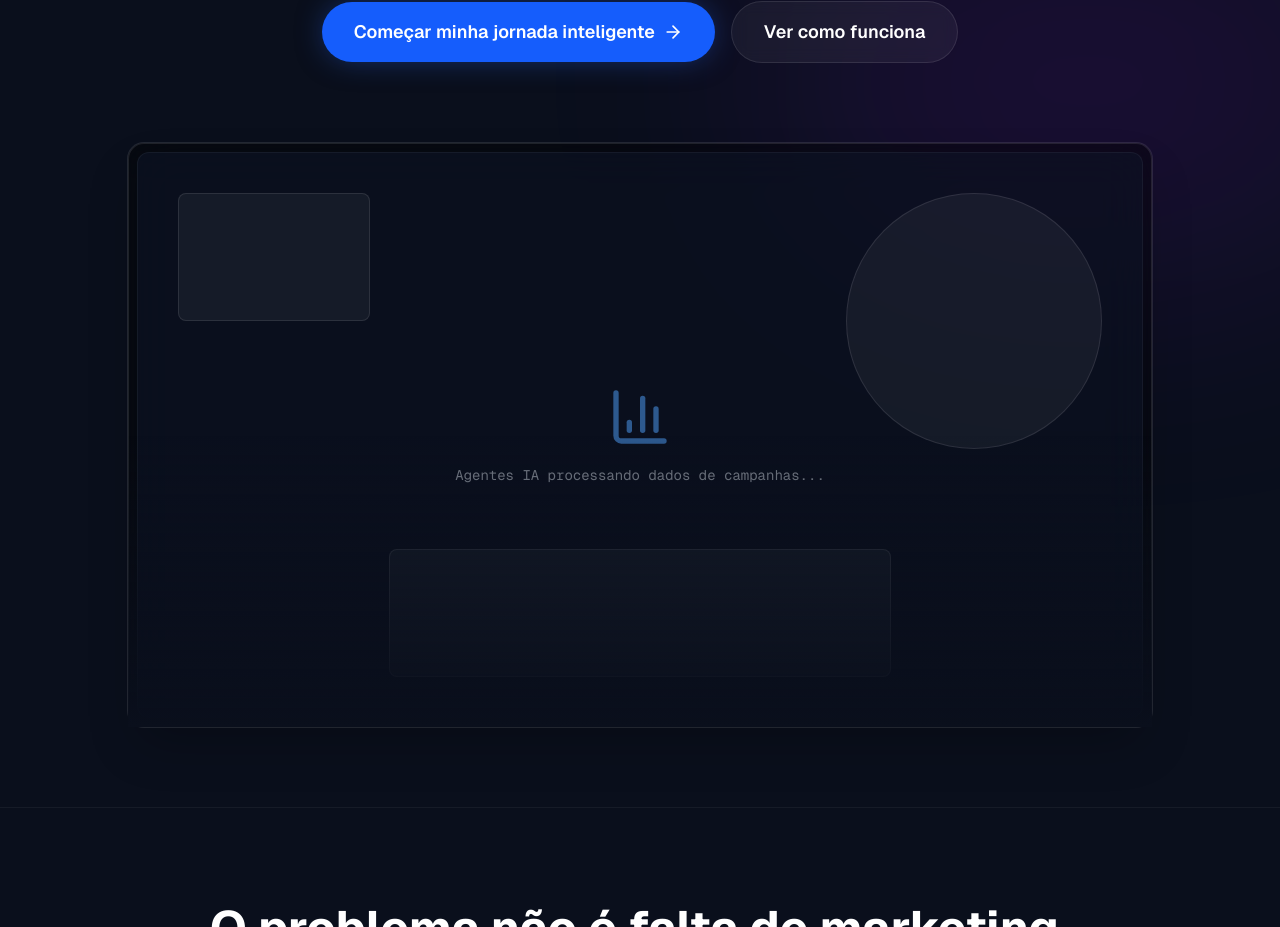
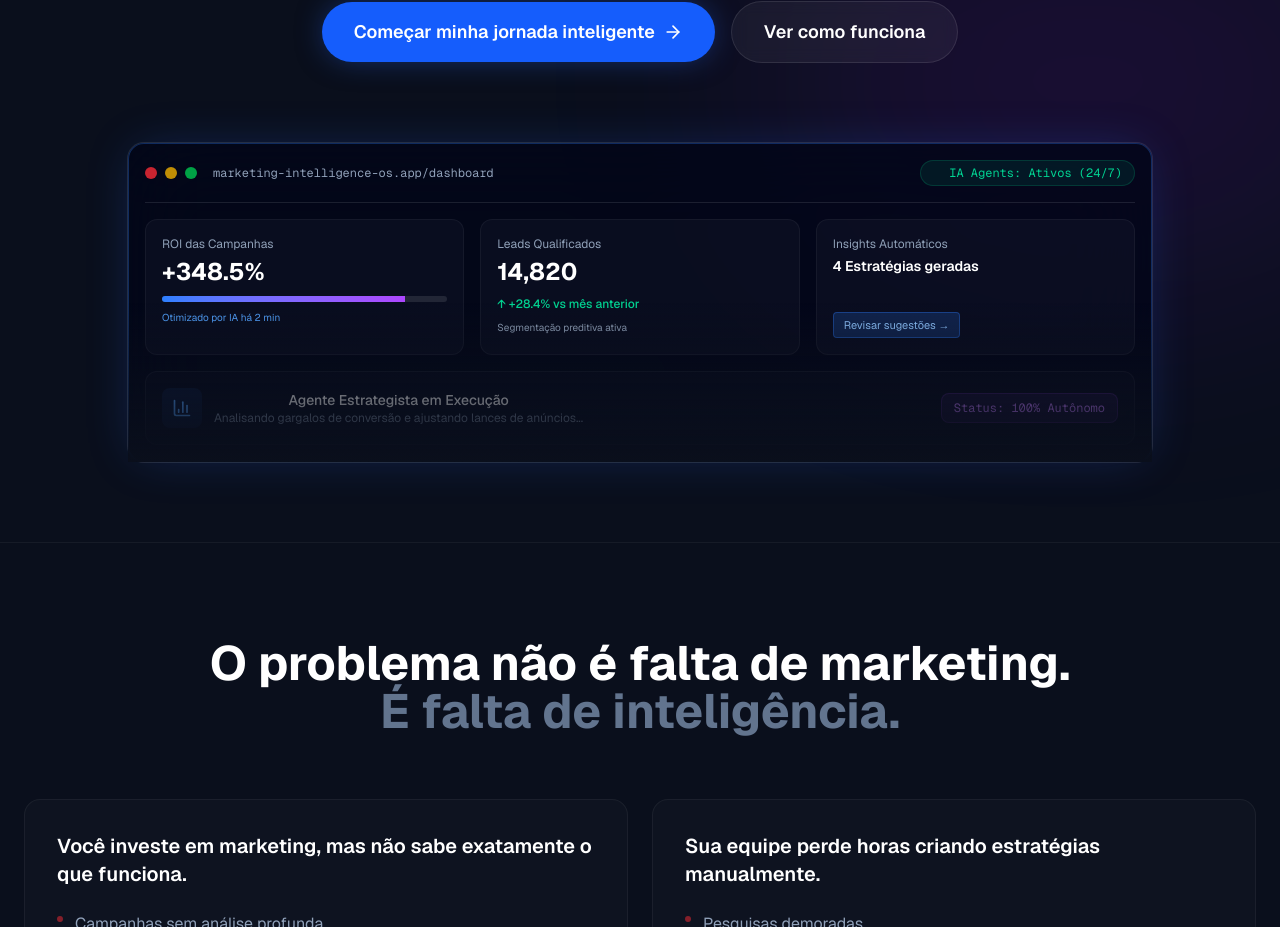
Before and after one commit to felipecarnaubasp-dot/marketing-intelligence-os, a Next.js app: page / in a window 1280 px wide. Shown: the part 679-1606 px from the top of the page. Built offline with nearby package versions, Linux system fonts and the light colour scheme.

Commit message:
Update page.tsx

```diff
--- a/app/page.tsx
+++ b/app/page.tsx
@@ -1,4 +1,3 @@
-
 "use client";
 import React from 'react';
 import {
@@ -19,7 +18,7 @@ export default function LandingPage() {
 
       <div className="relative z-10">
 
-        {/* NAV (Opcional, apenas para dar contexto de SaaS) */}
+        {/* NAV */}
         <nav className="flex items-center justify-between px-6 py-6 max-w-7xl mx-auto border-b border-white/5">
           <div className="flex items-center gap-2">
             <Brain className="w-8 h-8 text-blue-500" />
@@ -59,20 +58,77 @@ export default function LandingPage() {
             </button>
           </div>
 
-          {/* DASHBOARD MOCKUP */}
+          {/* DASHBOARD MOCKUP MELHORADO */}
           <div className="mt-20 relative mx-auto max-w-5xl">
-            <div className="absolute inset-0 bg-gradient-to-t from-[#0a0f1c] via-transparent to-transparent z-10" />
-            <div className="rounded-2xl border border-white/10 bg-black/40 backdrop-blur-xl p-2 shadow-2xl overflow-hidden ring-1 ring-white/10">
-              <div className="rounded-xl border border-white/5 bg-slate-900/50 aspect-video relative overflow-hidden flex items-center justify-center">
-                <div className="text-center opacity-50">
-                  <BarChart3 className="w-16 h-16 mx-auto mb-4 text-blue-400" />
-                  <p className="text-sm font-mono">Agentes IA processando dados de campanhas...</p>
+            <div className="absolute inset-0 bg-gradient-to-t from-[#0a0f1c] via-transparent to-transparent z-10 pointer-events-none" />
+            <div className="rounded-2xl border border-blue-500/30 bg-slate-950/80 backdrop-blur-2xl p-4 shadow-[0_0_50px_-10px_rgba(37,99,235,0.3)] overflow-hidden ring-1 ring-white/10">
+
+              {/* Barra superior do sistema */}
+              <div className="flex items-center justify-between pb-4 mb-4 border-b border-white/10">
+                <div className="flex items-center gap-2">
+                  <span className="w-3 h-3 rounded-full bg-red-500/80 inline-block"></span>
+                  <span className="w-3 h-3 rounded-full bg-yellow-500/80 inline-block"></span>
+                  <span className="w-3 h-3 rounded-full bg-green-500/80 inline-block"></span>
+                  <span className="text-xs font-mono text-slate-400 ml-2">marketing-intelligence-os.app/dashboard</span>
                 </div>
-                {/* Holographic glowing lines simulating dashboard */}
-                <div className="absolute top-10 left-10 w-48 h-32 bg-white/5 border border-white/10 rounded-lg"></div>
-                <div className="absolute top-10 right-10 w-64 h-64 bg-white/5 border border-white/10 rounded-full"></div>
-                <div className="absolute bottom-10 left-1/4 right-1/4 h-32 bg-white/5 border border-white/10 rounded-lg"></div>
+                <div className="flex items-center gap-2 px-3 py-1 rounded-full bg-emerald-500/10 border border-emerald-500/20 text-emerald-400 text-xs font-mono">
+                  <span className="w-2 h-2 rounded-full bg-emerald-400 animate-ping"></span>
+                  IA Agents: Ativos (24/7)
+                </div>
               </div>
+
+              {/* Grid de Conteúdo do Dashboard */}
+              <div className="grid grid-cols-1 md:grid-cols-3 gap-4 text-left">
+
+                {/* Card de Crescimento */}
+                <div className="p-4 rounded-xl bg-white/[0.03] border border-white/5 relative overflow-hidden">
+                  <div className="text-xs text-slate-400 mb-1">ROI das Campanhas</div>
+                  <div className="text-2xl font-bold text-white mb-2">+348.5%</div>
+                  <div className="w-full bg-white/10 h-1.5 rounded-full overflow-hidden">
+                    <div className="bg-gradient-to-r from-blue-500 to-purple-500 h-full w-[85%]"></div>
+                  </div>
+                  <span className="text-[10px] text-blue-400 mt-2 inline-block">Otimizado por IA há 2 min</span>
+                </div>
+
+                {/* Card de Leads / Conversão */}
+                <div className="p-4 rounded-xl bg-white/[0.03] border border-white/5 relative overflow-hidden">
+                  <div className="text-xs text-slate-400 mb-1">Leads Qualificados</div>
+                  <div className="text-2xl font-bold text-white mb-2">14,820</div>
+                  <div className="flex items-center gap-1 text-xs text-emerald-400 font-medium">
+                    <span>↑ +28.4% vs mês anterior</span>
+                  </div>
+                  <span className="text-[10px] text-slate-400 mt-2 inline-block">Segmentação preditiva ativa</span>
+                </div>
+
+                {/* Card de Decisões */}
+                <div className="p-4 rounded-xl bg-white/[0.03] border border-white/5 relative overflow-hidden flex flex-col justify-between">
+                  <div>
+                    <div className="text-xs text-slate-400 mb-1">Insights Automáticos</div>
+                    <div className="text-sm font-semibold text-white">4 Estratégias geradas</div>
+                  </div>
+                  <div className="mt-2 text-[11px] bg-blue-500/20 text-blue-300 px-2.5 py-1 rounded border border-blue-500/35 inline-block w-fit">
+                    Revisar sugestões →
+                  </div>
+                </div>
+
+              </div>
+
+              {/* Área Inferior simulando gráfico de performance */}
+              <div className="mt-4 p-4 rounded-xl bg-white/[0.02] border border-white/5 flex items-center justify-between">
+                <div className="flex items-center gap-3">
+                  <div className="p-2.5 rounded-lg bg-blue-500/10 text-blue-400">
+                    <BarChart3 className="w-5 h-5" />
+                  </div>
+                  <div>
+                    <div className="text-sm font-medium text-white">Agente Estrategista em Execução</div>
+                    <div className="text-xs text-slate-400">Analisando gargalos de conversão e ajustando lances de anúncios...</div>
+                  </div>
+                </div>
+                <div className="hidden sm:block text-xs font-mono text-purple-400 bg-purple-500/10 px-3 py-1.5 rounded-lg border border-purple-500/20">
+                  Status: 100% Autônomo
+                </div>
+              </div>
+
             </div>
           </div>
         </section>
```
